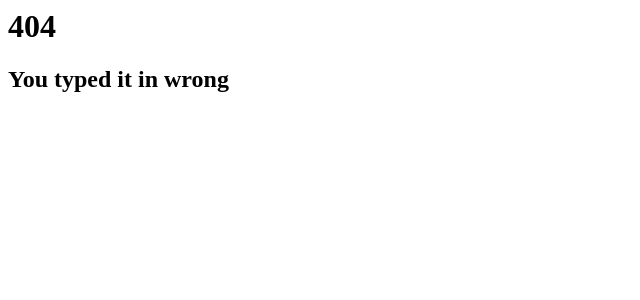
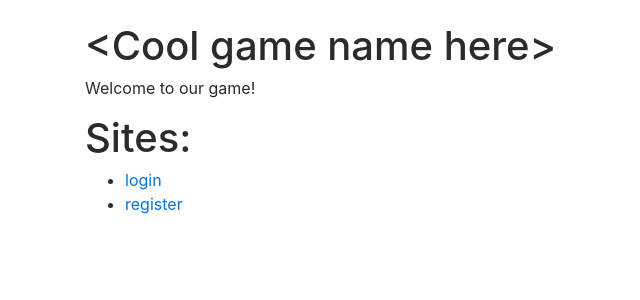
Before and after one commit to ValarDragon/Hack-Into-It-2017, a Flask app: page /index in a window 1280 px wide. Shown: the top 300 px of the page, without its empty margins (0-640 px from the left). Run offline with Flask 2, Linux system fonts and the light colour scheme; some libraries are stand-ins or nearby versions.

Commit message:
update index and login form

```diff
--- a/main.py
+++ b/main.py
@@ -1,16 +1,27 @@
-from flask import Flask, render_template, render_template_string, abort, request, send_from_directory, session, redirect
+from flask import Flask, render_template, render_template_string, \
+abort, request, send_from_directory, session, redirect
+from flask_login import LoginManager, UserMixin, \
+login_required, login_user, logout_user
 import numpy as np
 import hashlib
 import db.dbutils as dbutils
 
 app = Flask(__name__)
 
+pages = []
+
+login_manager = LoginManager()
+login_manager.init_app(app)
+login_manager.login_view = '/login'
+login_manager.login_message = 'Please login to view the page'
+
 @app.route('/')
-@app.route('/news/')
+@app.route('/index')
 def list_articles():
-    return render_template('index.html', title='kewl game')
+    return render_template('index.html', title='kewl game', pages=pages)
 
 @app.route('/loggedin')
+@login_required
 def logged_in():
     return render_template('logged_in.html', message='YOUR LOGGED IN, ARENT YOU COOL NOW!!!', title='kewl game')
 
@@ -21,13 +32,12 @@ def login():
     if request.method == 'POST':
         if not ('username' in request.form and 'password' in request.form):
             return template_render('Enter both the username and password.')
-        # if not dbutils.user_exists(request.form['username']):
-        #     return template_render("That username does not exist in our system")
         if not dbutils.check_username_password(request.form['username'], request.form['password']):
             return template_render('Invalid Credentials. Please try again.')
         else:
             session['username'] = request.form['username']
-            session['logged_in'] = True
+            current_user = user(request.form['username'])
+            login_user(current_user)
             return redirect('/loggedin')
     return render_template('login.html')
 
@@ -40,10 +50,31 @@ def send_static(path): # Give source over web - for development purposes.
 def error_404(error):
     return render_template("errors/404.html")
 
+class page:
+    def __init__(self, url, name):
+        self.url = url
+        self.name = name
+
+class user(UserMixin):
+    def __init__(self, username):
+        self.id = username
+
+# callback to reload the user object
+@login_manager.user_loader
+def load_user(username):
+    return user(username)
+
+def loadPages():
+    global pages
+    pages = []
+    pages.append(page('/login',    'login'))
+    pages.append(page('/register', 'register'))
+
 if __name__ == '__main__':
     #Not really sure what the secret key is for, but I need it to set a session var.
     import random
     x = str(random.getrandbits(100))
     print('superdupercoolkey-' + x)
+    loadPages()
     app.secret_key = 'superdupercoolkey-' + x
     app.run(threaded=True, debug=True)
--- a/templates/header.html
+++ b/templates/header.html
@@ -1,4 +1,3 @@
-
 {% if title %}
   <title>{{ title }} - Hack-Into-It-2017</title>
 {% else %}
@@ -7,3 +6,4 @@
 
 <link rel="stylesheet" type="text/css" href="https://maxcdn.bootstrapcdn.com/font-awesome/4.7.0/css/font-awesome.min.css"/>
 <link rel="stylesheet" type="text/css" href="https://maxcdn.bootstrapcdn.com/bootstrap/4.0.0-alpha.6/css/bootstrap.min.css"/>
+<script src="https://ajax.googleapis.com/ajax/libs/jquery/3.2.1/jquery.min.js"></script>
--- a/templates/index.html
+++ b/templates/index.html
@@ -10,6 +10,14 @@
       <p>
         Welcome to our game!
       </p>
+      <h1>Sites:</h1>
+      <ul style="list-style-type:disc">
+        {% for page in pages %}
+        <li>
+          <a href="{{ page.url }}">{{ page.name }}</a>
+        </li>
+        {% endfor %}
+      </ul>
     </div>
   </body>
 </html>
```
